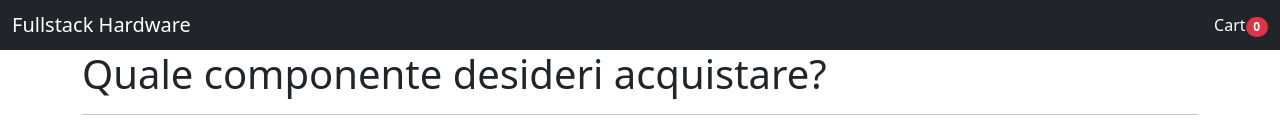
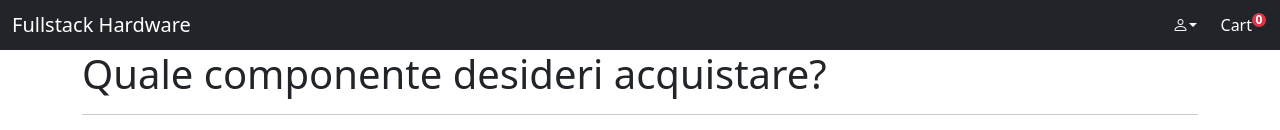
Before and after one commit to lollo0205/reactTest, a React (Create React App) app: page / in a window 1280 px wide. Shown: the top 130 px of the page. Built offline with nearby package versions, Linux system fonts and the light colour scheme.

Commit message:
add Modal

```diff
--- a/package.json
+++ b/package.json
@@ -20,7 +20,7 @@
     "build": "react-scripts build",
     "test": "react-scripts test",
     "eject": "react-scripts eject",
-    "build-start": "npm run build && npm start",
+    "dev": "npm run build && npm start",
     "deploy-github": "npm run build && gh-pages -d build"
   },
   "eslintConfig": {
--- a/src/App.js
+++ b/src/App.js
@@ -13,14 +13,16 @@ class App extends Component {
   handleChangeQtaProductCart = (op, idProductsCart) => {
     const cart = { ...this.state.cart };
     const IndexProduct = cart.products.findIndex(product => product.id === idProductsCart);
-    op === '-' ? cart.products[IndexProduct].qta-- : cart.products[IndexProduct].qta++;
-    console.log('IndexProduct', IndexProduct);
-    console.log('prodtqta', cart.products[IndexProduct].qta);
-    // console.log('cartslice', cart.products.slice(IndexProduct));
+    if (op === '-') {
+      cart.products[IndexProduct].qta -= 1;
+      cart.totalProducts = cart.totalProducts === 0 ? cart.totalProducts : cart.totalProducts - 1;
+    } else {
+      cart.products[IndexProduct].qta += 1;
+      cart.totalProducts++;
+    }
     cart.products[IndexProduct].qta === 0
       ? cart.products.splice(IndexProduct, 1)
       : cart.products[IndexProduct].partialPrice = cart.products[IndexProduct].qta * cart.products[IndexProduct].priceSinglePiece;
-    console.log(cart.products)
     cart.amount = cart.products.map(product => product.partialPrice).reduce((partial_sum, a) => partial_sum + a, 0);
     this.setState({ cart });
   }
--- a/src/components/Navbar/navbar.js
+++ b/src/components/Navbar/navbar.js
@@ -1,24 +1,59 @@
 import { Component } from 'react'
+import RegisterUser from '../user/register/registerUser'
 export default class Navbar extends Component {
   state = {
     showModal: false,
+    toggle: {
+      userOption: false,
+      registerModal: false,
+      loginModal: false
+    },
+  }
+  handleToggle = whatToggle => {
+    console.log(whatToggle);
+    const toggle = { ... this.state.toggle };
+    toggle[whatToggle] = !toggle[whatToggle];
+    this.setState({ toggle })
   }
 
   render() {
+    const toggleUserOption = `dropdown-menu cursor-pointer${this.state.toggle.userOption ? " show" : ""}`;
     return (
       <>
         <nav className="navbar navbar-dark bg-dark">
           <div className="container-fluid">
             <span className="navbar-brand mb-0 h1">Fullstack Hardware</span>
-            <span className="float-right text-white" style={{ cursor: 'pointer' }} onClick={this.props.onShowModal}>Cart
-              <span className=" badge rounded-pill bg-danger">
-                {this.props.totalProductOnCart}
-                <span className="visually-hidden">unread messages</span>
-              </span>
-            </span>
+            <div className='d-flex row'>
+              <div className='col'>
+                <div className="dropdown">
+                  <span>
+                    <i
+                      className="bi bi-person cursor-pointer dropdown-toggle text-white "
+                      onClick={() => this.handleToggle('userOption')}
+                      id="dropdownMenuButton1"
+                      data-bs-toggle="dropdown"
+                      aria-expanded="false"
+                    >
+                    </i>
+                  </span>
+                  <ul className={toggleUserOption} aria-labelledby="dropdownMenuButton1">
+                    <li><span className='dropdown-item' onClick={() => this.handleToggle('registerModal')}>Register</span></li>
+                    <li><a className="dropdown-item" href="#">Another action</a></li>
+                  </ul>
+                </div>
+              </div>
+              <div className='col me-3'>
+                <span className="float-right text-white cursor-pointer" onClick={this.props.onShowModal}>Cart
+                  <span className=" badge rounded-pill bg-danger position-absolute" style={{ padding: '0.1em 0.3em' }}>
+                    {this.props.totalProductOnCart}
+                  </span>
+                </span>
+              </div>
+            </div>
+
           </div>
         </nav>
-
+        {this.state.toggle.registerModal && <RegisterUser onCloseModalRegister={() => this.handleToggle('registerModal')} />}
       </>
     )
   }
--- a/src/components/cart/CartModal.js
+++ b/src/components/cart/CartModal.js
@@ -1,8 +1,32 @@
 import { Component } from "react";
-import CartProductDetails from "./productDetails/CartProductDetails";
+import CartProductDetails from "./cartProductDetails/CartProductDetails";
 export default class CartModal extends Component {
   onChangeQtaProductCart = (op, idProductCart) => {
     this.props.onChangeQtaProductCart(op, idProductCart)
+  }
+  //   getCartProductDetails = products => {
+  //     const element = <section>
+  // {      this.props.cart.products.map(product => (
+  //       <CartProductDetails
+  //         key={product.id}
+  //         product={product}
+  //         onChangeQtaProductCart={this.onChangeQtaProductCart}
+  //       />
+  //       ))}
+  //       <li></li>
+  //     </section>
+
+
+  //   }
+  getCartProductsDetails = products => {
+    const element = this.props.cart.products.map(product => (
+      <CartProductDetails
+        key={product.id}
+        product={product}
+        onChangeQtaProductCart={this.onChangeQtaProductCart}
+      />
+    ));
+    return element;
   }
   render() {
     return (
@@ -15,13 +39,9 @@ export default class CartModal extends Component {
             </div>
             <div className="modal-body">
               <ul className="list-group list-group-flush">
-                {this.props.cart.products.map(product => (
-                  <CartProductDetails
-                    key={product.id}
-                    product={product}
-                    onChangeQtaProductCart={this.onChangeQtaProductCart}
-                  />
-                ))}
+                {this.props.cart.products.length > 0 ?
+                  this.getCartProductsDetails(this.props.cart.products) :
+                  <h5>non ci sono prodotti nel carrello</h5>}
                 <li className="list-group-item">
 
                   <div className="row">
--- /dev/null
+++ b/src/components/user/register/registerUser.js
@@ -0,0 +1,20 @@
+import { Component } from 'react'
+export default class RegisterUser extends Component {
+  render() {
+    return (
+      <div className="modal show fade d-block" id="cartModal" style={{ backgroundColor: 'rgba(0,0,0,0.8)' }} >
+        <div className="modal-dialog">
+          <div className="modal-content">
+            <div className="modal-header">
+              <h5 className="modal-title" id="cartModalLabel">Register</h5>
+              <button type="button" className="btn-close" onClick={this.props.onCloseModalRegister}></button>
+            </div>
+            <div className="modal-body">
+              questo è il corpo della registrazione
+            </div>
+          </div>
+        </div>
+      </div>
+    )
+  }
+}
```
Also changed, not shown: src/components/cart/cartProductDetails/CartProductDetails.js (renamed from src/components/cart/productDetails/CartProductDetails.js).
